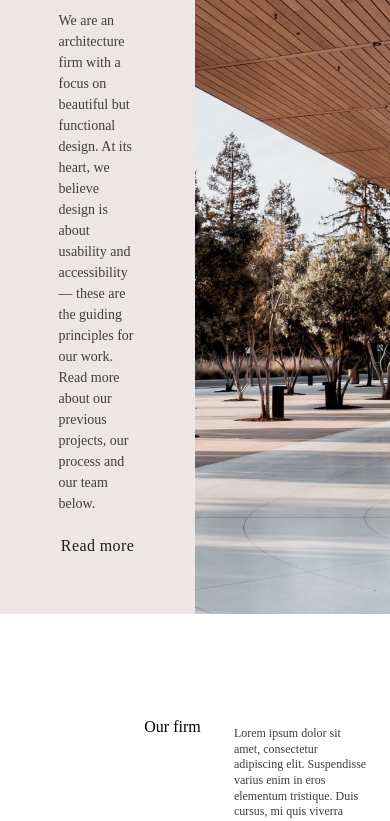
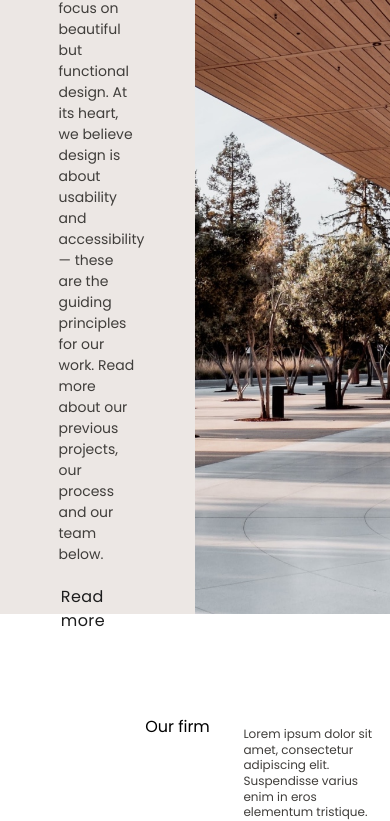
Before and after one commit to IDAceI/wishbon, a plain HTML site: page index.html in a window 390 px wide. Shown: the part 320-1141 px from the top of the page. Drawn offline with Linux system fonts and the light colour scheme; a web font is replaced by a local one.

Commit message:
Update style.css

```diff
--- a/style.css
+++ b/style.css
@@ -1,4 +1,3 @@
-<<<<<<< HEAD
 body {
 font-family: "Poppins";
 }
@@ -1810,5 +1809,4 @@ font-size: 14px;
 	width: 1rem;
 
 }
->>>>>>> ded51e424bb331fac0d832f15c05f69e23903207
-}
+}
```
